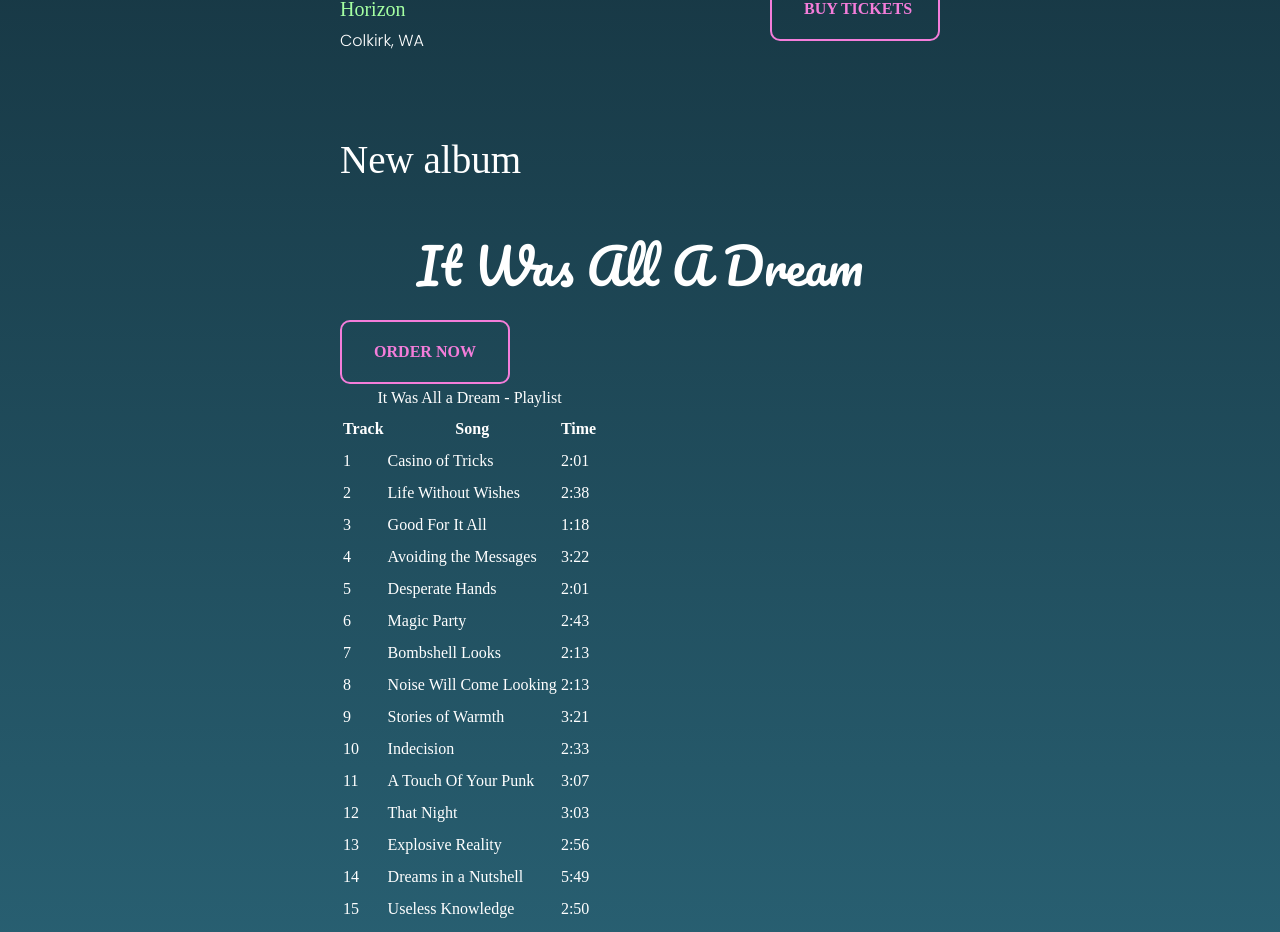
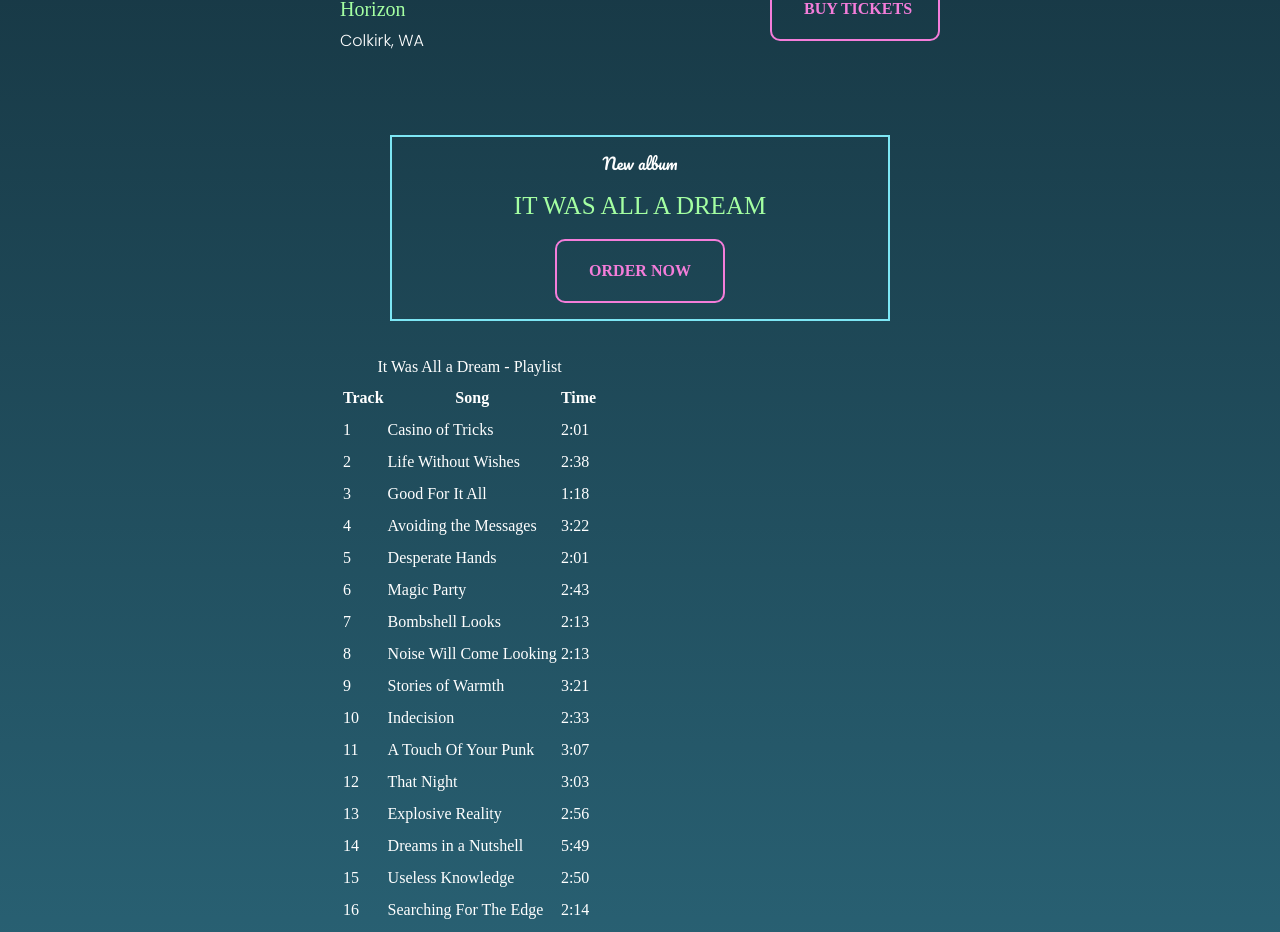
Before and after one commit to nemanjamalesija/advanced-css-layouts, a React (Vite) app: page / in a window 1280 px wide. Shown: the part 1116-2048 px from the top of the page. Built offline with nearby package versions, Linux system fonts and the light colour scheme.

Commit message:
Style album header

```diff
--- a/src/App.tsx
+++ b/src/App.tsx
@@ -1,8 +1,10 @@
+// import EasyVersion from './versions/EasyVersion';
 import MediumVersion from './versions/MediumVersion';
 
 function App() {
   return (
     <>
+      {/* <EasyVersion /> */}
       <MediumVersion />
     </>
   );
--- a/src/medium.css
+++ b/src/medium.css
@@ -229,6 +229,31 @@
   }
 }
 
+@layer album {
+  .album {
+    border: 2px solid var(--cyan);
+    padding: 1rem;
+    max-width: 500px;
+    margin: 2rem auto;
+    text-align: center;
+  }
+
+  .album h2 {
+    margin: 0;
+    font-family: var(--cursive);
+    font-size: var(--h6);
+  }
+
+  .album h1 {
+    color: var(--lime);
+    text-transform: uppercase;
+    font-weight: 300;
+    font-size: var(--h4);
+    font-family: var(--serif);
+    margin: 1rem 0;
+  }
+}
+
 @layer reviews {
   .imggroup {
     margin-top: 2rem;
@@ -237,6 +262,7 @@
     width: 18px;
   }
 }
+
 @media (min-width: 800px) {
   .wrapper {
     max-width: 600px;
```
